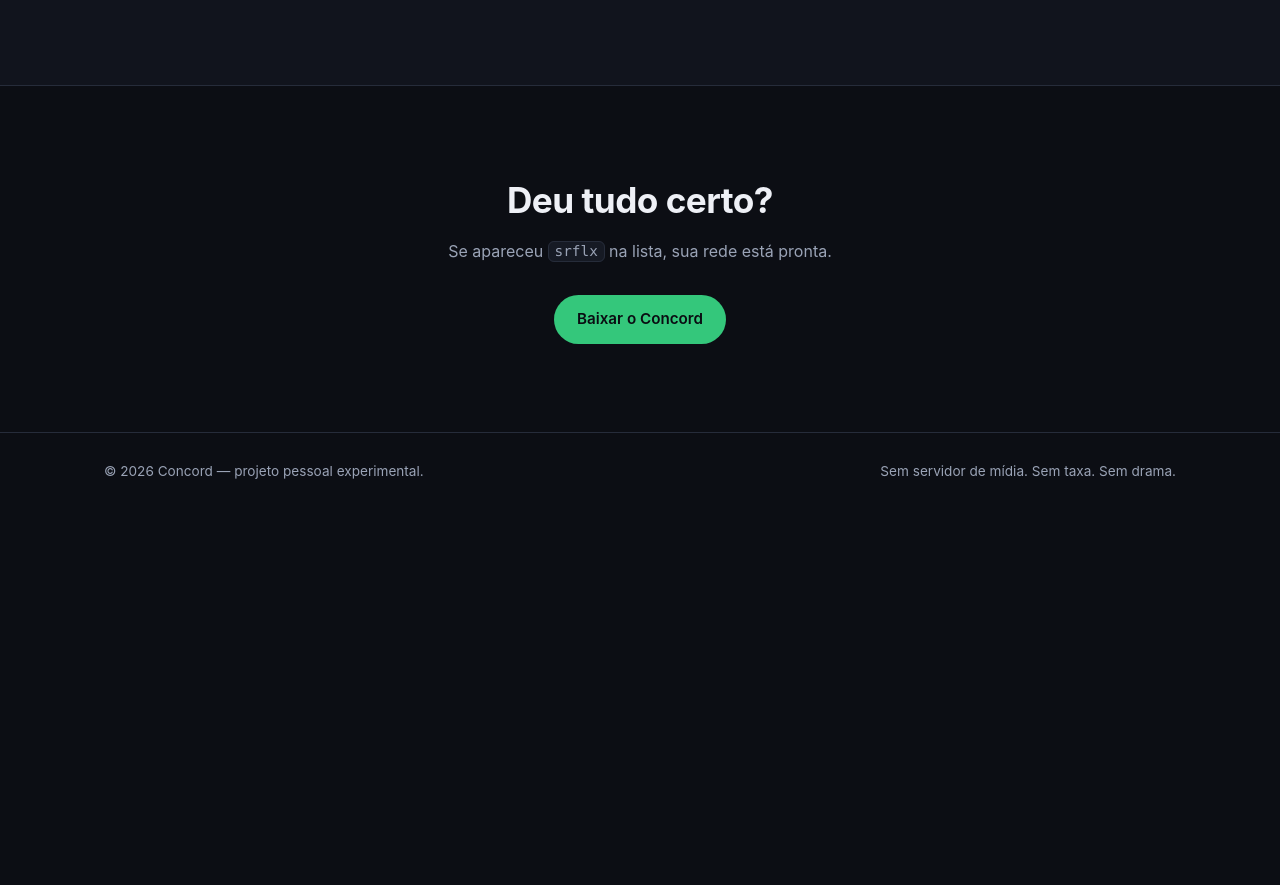
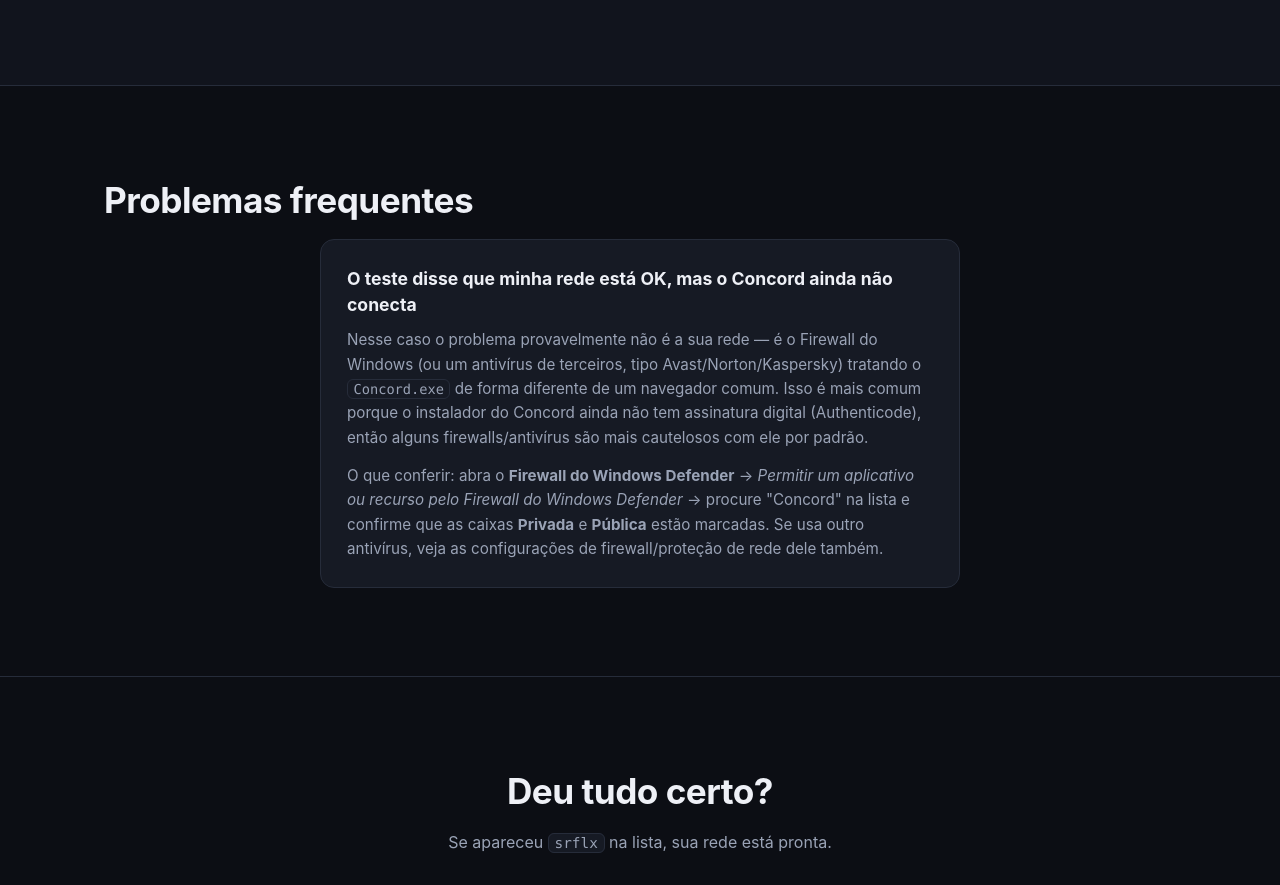
Before and after one commit to mozargsj/concordProject, a plain HTML site: page teste-conexao.html in a window 1280 px wide. Shown: the part 1013-1898 px from the top of the page. Before the commit the page ends 1522 px from the top, so only its background shows below. Drawn offline with Linux system fonts and the light colour scheme.

Commit message:
Add firewall/antivirus FAQ to the network test page
Real tester data showed a network passing the srflx test can still fail
to connect through the Concord app itself — most likely explanation is
a firewall/AV treating the unsigned Concord.exe differently from a
browser, so this documents that as the next thing to check.

```diff
--- a/assets/css/teste-conexao.css
+++ b/assets/css/teste-conexao.css
@@ -156,3 +156,21 @@
   font-size: 0.85rem;
   margin: 20px 0 0;
 }
+
+.testpage__faq .card {
+  max-width: 640px;
+  margin: 0 auto;
+}
+
+.testpage__faq .card h3 {
+  font-size: 1.1rem;
+}
+
+.testpage__faq .card p {
+  font-size: 0.95rem;
+  line-height: 1.6;
+}
+
+.testpage__faq .card p + p {
+  margin-top: 14px;
+}
--- a/teste-conexao.html
+++ b/teste-conexao.html
@@ -97,6 +97,30 @@
       </div>
     </section>
 
+    <section class="section testpage__faq">
+      <div class="container">
+        <h2>Problemas frequentes</h2>
+        <div class="card">
+          <h3>O teste disse que minha rede está OK, mas o Concord ainda não conecta</h3>
+          <p>
+            Nesse caso o problema provavelmente não é a sua rede — é o Firewall do Windows
+            (ou um antivírus de terceiros, tipo Avast/Norton/Kaspersky) tratando o
+            <code>Concord.exe</code> de forma diferente de um navegador comum. Isso é mais
+            comum porque o instalador do Concord ainda não tem assinatura digital
+            (Authenticode), então alguns firewalls/antivírus são mais cautelosos com ele por
+            padrão.
+          </p>
+          <p>
+            O que conferir: abra o <strong>Firewall do Windows Defender</strong> &rarr;
+            <em>Permitir um aplicativo ou recurso pelo Firewall do Windows Defender</em> &rarr;
+            procure "Concord" na lista e confirme que as caixas <strong>Privada</strong> e
+            <strong>Pública</strong> estão marcadas. Se usa outro antivírus, veja as
+            configurações de firewall/proteção de rede dele também.
+          </p>
+        </div>
+      </div>
+    </section>
+
     <section class="section section--cta">
       <div class="container cta">
         <h2>Deu tudo certo?</h2>
```
